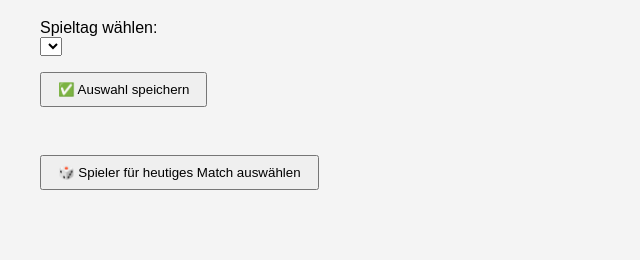
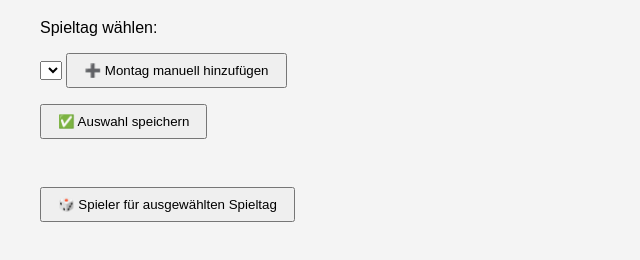
Before and after one commit to StefanHochleithner/teamfair, a plain HTML site: page admin.html in a window 1280 px wide. Shown: the part 102-362 px from the top of the page, without its empty margins (0-640 px from the left). Drawn offline with Linux system fonts and the light colour scheme.

Commit message:
Update admin.html

```diff
--- a/admin.html
+++ b/admin.html
@@ -32,24 +32,25 @@
       box-shadow: 0 0 4px rgba(0,0,0,0.1);
     }
   </style>
-<script src="data.js"></script>
+  <script src="data.js"></script>
 </head>
 <body>
   <h1>⚙️ Spieler für Spieltag auswählen</h1>
 
   <label for="matchday">Spieltag wählen:</label>
   <select id="matchday"></select>
+  <button onclick="addManualMatchday()">➕ Montag manuell hinzufügen</button>
 
   <div id="player-list"></div>
   <button onclick="saveSelection()">✅ Auswahl speichern</button>
 
   <div class="teams">
-    <button onclick="generateTeams()">🎲 Spieler für heutiges Match auswählen</button>
+    <button onclick="generateTeams()">🎲 Spieler für ausgewählten Spieltag</button>
     <div id="teams-output"></div>
   </div>
 
   <script>
-   const allPlayers = players.slice(); // players kommt aus data.js
+    let allPlayers = players.slice(); // players kommt aus data.js
 
     function formatDateWithWeekday(date) {
       return date.toLocaleDateString('de-AT', {
@@ -64,7 +65,7 @@
       const result = [];
       const today = new Date();
       let date = new Date(today);
-      date.setDate(date.getDate() - 7);  // Starte 7 Tage früher, z.B. letzter Montag
+      date.setDate(date.getDate() - 7); // z. B. vergangener Montag
       date.setHours(0, 0, 0, 0);
 
       while (result.length < count) {
@@ -81,12 +82,39 @@
       const dropdown = document.getElementById("matchday");
       dropdown.innerHTML = "";
       const matchdays = getNextMatchdays();
+
       matchdays.forEach(date => {
         const option = document.createElement("option");
         option.value = date.toISOString().split('T')[0];
         option.textContent = formatDateWithWeekday(date);
         dropdown.appendChild(option);
       });
+    }
+
+    function addManualMatchday() {
+      const dropdown = document.getElementById("matchday");
+
+      const manualDate = new Date();
+      manualDate.setDate(manualDate.getDate() - 8); // z. B. vergangener Montag
+      manualDate.setHours(0, 0, 0, 0);
+      while (manualDate.getDay() !== 1) {
+        manualDate.setDate(manualDate.getDate() - 1);
+      }
+
+      const iso = manualDate.toISOString().split('T')[0];
+      const label = formatDateWithWeekday(manualDate);
+
+      const exists = Array.from(dropdown.options).some(opt => opt.value === iso);
+      if (!exists) {
+        const option = document.createElement("option");
+        option.value = iso;
+        option.textContent = label + " (manuell)";
+        dropdown.appendChild(option);
+      }
+
+      dropdown.value = iso;
+      renderPlayerCheckboxes();
+      document.getElementById("teams-output").innerHTML = "";
     }
 
     function renderPlayerCheckboxes() {
@@ -125,7 +153,6 @@
         return;
       }
 
-      // Zufällig mischen
       const shuffled = [...players].sort(() => Math.random() - 0.5);
       const half = Math.ceil(shuffled.length / 2);
       const teamA = shuffled.slice(0, half);
```
